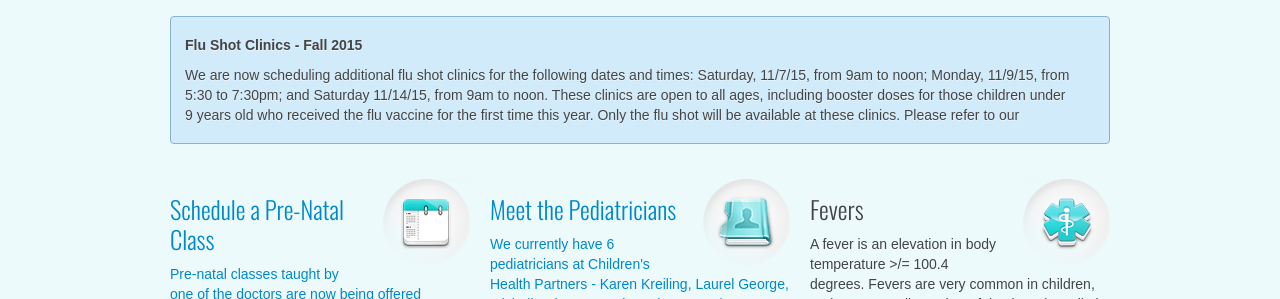
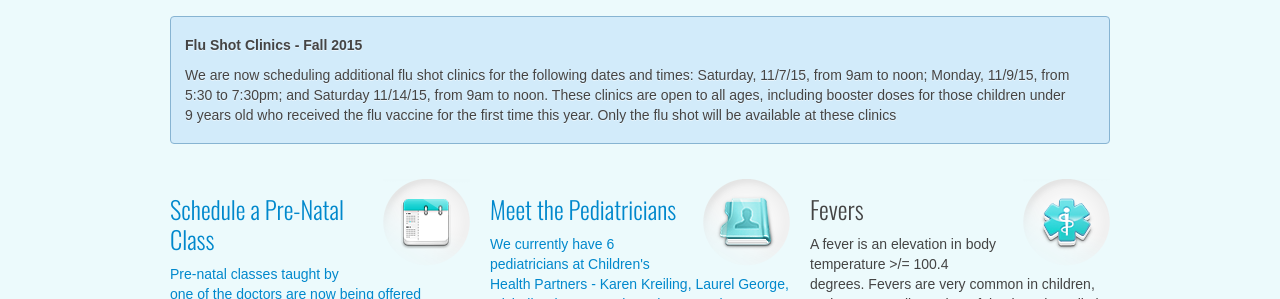
Before and after one commit to chpweb/web, a Jekyll site: the page built from index.html, in a window 1280 px wide. Shown: the part 637-936 px from the top of the page. Built offline with Jekyll 4.4.1, drawn with Linux system fonts in a browser that asks for light colours; some web fonts are replaced; comment, search, counter and statistics services are not loaded.

Commit message:
Updated index.html

```diff
--- a/index.html
+++ b/index.html
@@ -46,7 +46,7 @@
 
 		<div class="home-info">
 			<h5>Flu Shot Clinics - Fall 2015</h5>
-          <p>We are now scheduling additional flu shot clinics for the following dates and times: Saturday, 11/7/15, from 9am to noon; Monday, 11/9/15, from 5:30 to 7:30pm; and Saturday 11/14/15, from 9am to noon.  These clinics are open to all ages, including booster doses for those children under 9 years old who received the flu vaccine for the first time this year.  Only the flu shot will be available at these clinics.  Please refer to our <a href="/health_info/influenza-vaccination.html"</a></div>
+          <p>We are now scheduling additional flu shot clinics for the following dates and times: Saturday, 11/7/15, from 9am to noon; Monday, 11/9/15, from 5:30 to 7:30pm; and Saturday 11/14/15, from 9am to noon.  These clinics are open to all ages, including booster doses for those children under 9 years old who received the flu vaccine for the first time this year.  Only the flu shot will be available at these clinics <a href="/health_info/influenza-vaccination.html"</a></div>
 	</section>
 	<section>
 		<div class="row">
```
